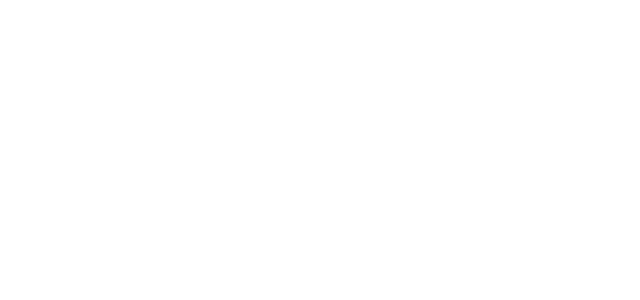
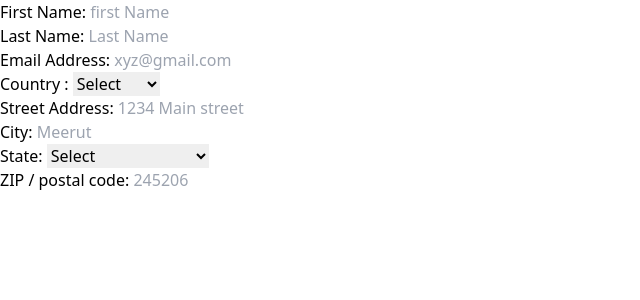
Before and after one commit to Gittushar88448/react-Form, a React (Create React App) app: page / in a window 1280 px wide. Shown: the top 300 px of the page, without its empty margins (0-640 px from the left). Built offline with nearby package versions, Linux system fonts and the light colour scheme.

Commit message:
adding first half jsx code of form

```diff
--- a/src/App.js
+++ b/src/App.js
@@ -1,8 +1,159 @@
+import { useState } from "react";
 
 function App() {
+  const [formData, setFormData] = useState({
+    firstName: "", lastName: "", email: "", country: "",
+    streetAddress: "", city: "", state: "", zip: ""
+  });
+
+  function changeHandler(event) {
+    setFormData((pre) => {
+      return {
+        ...pre,
+        [event.target.name]: event.target.value
+      }
+    }
+
+    )
+  }
+
   return (
     <div className="App">
+      <form>
+        <div className="basic-info">
+          <div>
+            <label htmlFor="fname">First Name: </label>
 
+            <input className=" border-black"
+              type="text"
+              onChange={changeHandler}
+              placeholder="first Name"
+              name="fname"
+              id="fname"
+            />
+          </div>
+
+          <div>
+            <label htmlFor="lastName">Last Name: </label>
+
+            <input className=" border-black"
+              type="text"
+              onChange={changeHandler}
+              placeholder="Last Name"
+              name="lastName"
+              id="lastName"
+            />
+          </div>
+
+          <div>
+            <label htmlFor="email">Email Address: </label>
+
+            <input className=" border-black"
+              type="email"
+              onChange={changeHandler}
+              placeholder="xyz@gmail.com"
+              name="email"
+              id="email"
+            />
+          </div>
+
+          <div>
+            <label htmlFor="country">Country : </label>
+            <select
+              name="country"
+              id="country"
+              onChange={changeHandler}
+            >
+              <option value="">Select</option>
+              <option value="India">India</option>
+              <option value="Australia">Australia</option>
+              <option value="Japan">Japan</option>
+              <option value="US">US</option>
+              <option value="Russia">Russia</option>
+            </select>
+
+          </div>
+
+
+          <div>
+            <label htmlFor="streetAddress">Street Address: </label>
+
+            <input className=" border-black"
+              type="text"
+              onChange={changeHandler}
+              placeholder="1234 Main street "
+              name="streetAddress"
+              id="streetAddress"
+            />
+          </div>
+
+          <div>
+            <label htmlFor="city">City: </label>
+
+            <input className=" border-black"
+              type="text"
+              onChange={changeHandler}
+              placeholder="Meerut"
+              name="city"
+              id="city"
+            />
+          </div>
+
+
+          <div>
+            <label htmlFor="state">State: </label>
+            <select
+              name="state"
+              id="state"
+              onChange={changeHandler}
+            >
+                <option value="">Select</option>
+                <option value="Andhra Pradesh">Andhra Pradesh</option>
+                <option value="Arunachal Pradesh">Arunachal Pradesh</option>
+                <option value="Assam">Assam</option>
+                <option value="Bihar">Bihar</option>
+                <option value="Chhattisgarh">Chhattisgarh</option>
+                <option value="Goa">Goa</option>
+                <option value="Gujarat">Gujarat</option>
+                <option value="Haryana">Haryana</option>
+                <option value="Himachal Pradesh">Himachal Pradesh</option>
+                <option value="Jharkhand">Jharkhand</option>
+                <option value="Karnataka">Karnataka</option>
+                <option value="Kerala">Kerala</option>
+                <option value="Madhya Pradesh">Madhya Pradesh</option>
+                <option value="Maharashtra">Maharashtra</option>
+                <option value="Manipur">Manipur</option>
+                <option value="Meghalaya">Meghalaya</option>
+                <option value="Mizoram">Mizoram</option>
+                <option value="Nagaland">Nagaland</option>
+                <option value="Odisha">Odisha</option>
+                <option value="Punjab">Punjab</option>
+                <option value="Rajasthan">Rajasthan</option>
+                <option value="Sikkim">Sikkim</option>
+                <option value="Tamil Nadu">Tamil Nadu</option>
+                <option value="Telangana">Telangana</option>
+                <option value="Tripura">Tripura</option>
+                <option value="Uttar Pradesh">Uttar Pradesh</option>
+                <option value="Uttarakhand">Uttarakhand</option>
+                <option value="West Bengal">West Bengal</option>
+            </select>
+          </div>
+
+
+          <div>
+            <label htmlFor="zip">ZIP / postal code: </label>
+
+            <input className=" border-black"
+              type="text"
+              onChange={changeHandler}
+              placeholder="245206"
+              name="zip"
+              id="zip"
+            />
+          </div>
+        </div>
+
+      </form>
     </div>
   );
 }
```
